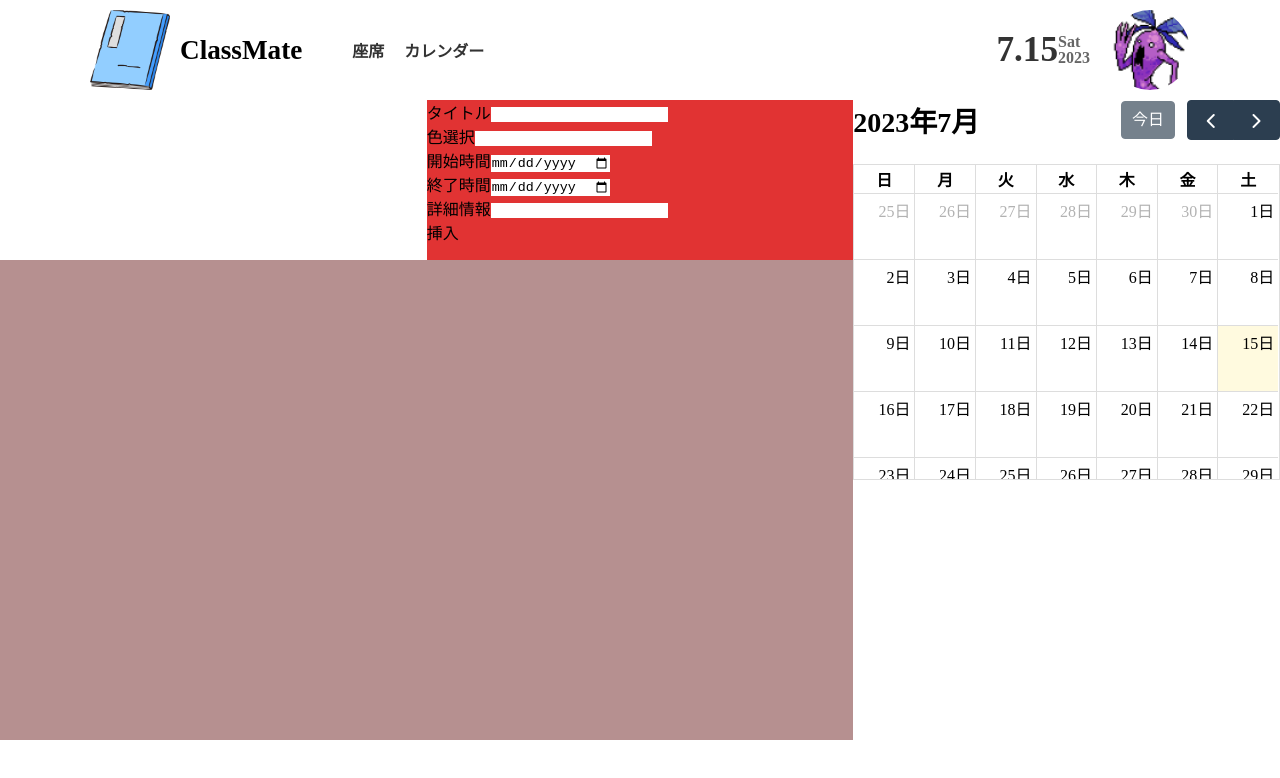
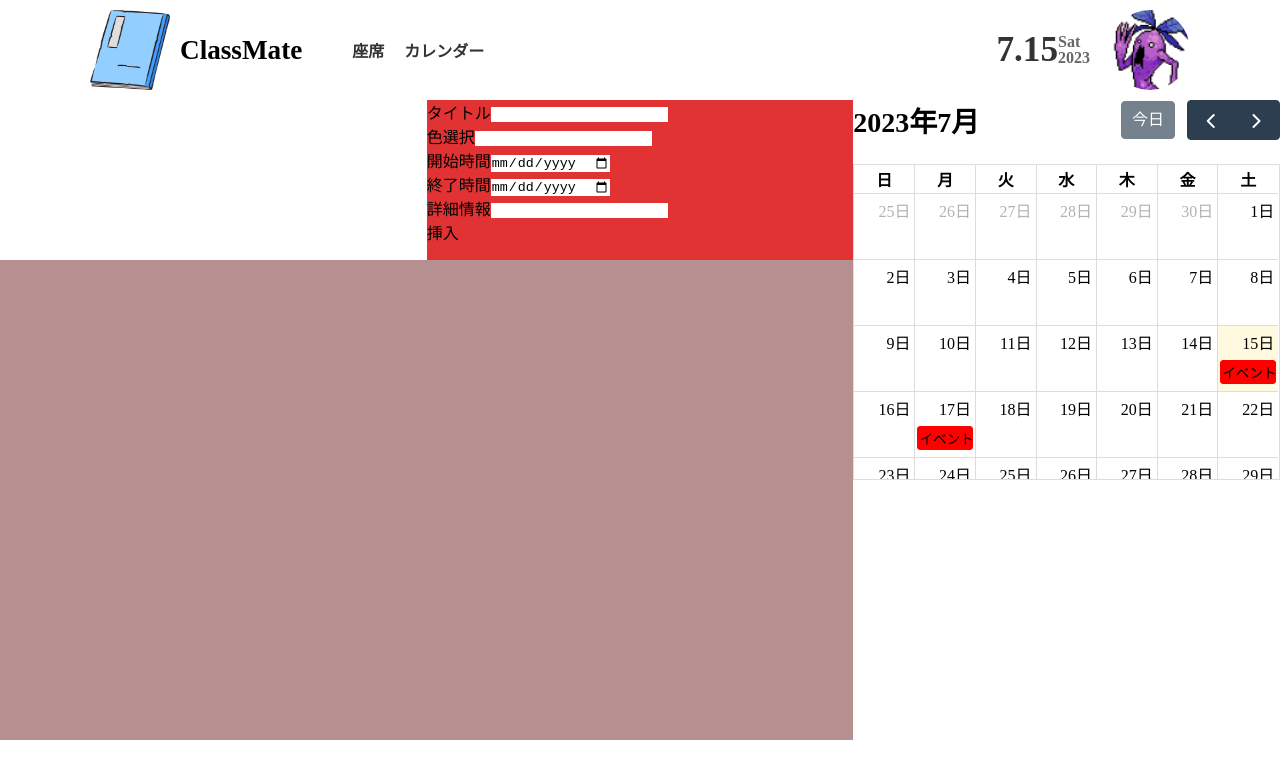
Before and after one commit to GeekCampVol6/frontend, a Next.js app: page / in a window 1280 px wide. Shown: the top 778 px of the page. Built offline with nearby package versions, Linux system fonts and the light colour scheme.

Commit message:
#13Jsonfileの読み込みと、calendarのフォームと内容表示

```diff
--- /dev/null
+++ b/public/events.json
@@ -0,0 +1,16 @@
+[
+  {
+    "title": "イベント1",
+    "description": "イベント1の詳細情報です。",
+    "color": "#ff0000",
+    "start": "2023-07-15",
+    "end": "2023-07-16"
+  },
+  {
+    "title": "イベント2",
+    "description": "イベント54の詳細情報です。",
+    "color": "#ff0000",
+    "start": "2023-07-17",
+    "end": "2023-07-18"
+  }
+]
--- a/src/components/index/calendar.tsx
+++ b/src/components/index/calendar.tsx
@@ -1,4 +1,4 @@
-import React, { useState, useRef } from 'react';
+import React, { useState, useEffect, useRef } from 'react';
 import FullCalendar from '@fullcalendar/react';
 import dayGridPlugin from '@fullcalendar/daygrid';
 import jaLocals from '@fullcalendar/core/locales/ja';
@@ -42,8 +42,28 @@ export default function Calendar() {
   const eventDescriptionRef = useRef(null);
   const calendarRef = useRef(null);
   const [selectedEvent, setSelectedEvent] = useState(null);
+  const [events, setEvents] = useState([]);
 
-  const handleSelect = (info) => {
+  useEffect(() => {
+    // JSON ファイルを読み込む関数
+    const fetchEvents = async () => {
+      try {
+        const response = await fetch('events.json');
+        const data = await response.json();
+        setEvents(data);
+      } catch (error) {
+        console.error('Failed to fetch events:', error);
+      }
+    };
+
+    fetchEvents();
+  }, []);
+
+  const handleEventClick = (info: any) => {
+    setSelectedEvent(info.event);
+  };
+
+  const handleSelect = (info: any) => {
     const eventName = eventNameRef.current.value;
     const eventDescription =
       eventDescriptionRef.current.value;
@@ -59,10 +79,6 @@ export default function Calendar() {
         allDay: info.allDay,
       });
     }
-  };
-
-  const handleEventClick = (info) => {
-    setSelectedEvent(info.event);
   };
 
   const handleSubmit = (e) => {
@@ -163,7 +179,7 @@ export default function Calendar() {
             locale="ja"
             selectable={true}
             editable={true}
-            select={handleSelect}
+            events={events}
             eventClick={handleEventClick}
             eventTextColor="black"
             ref={calendarRef}
```
